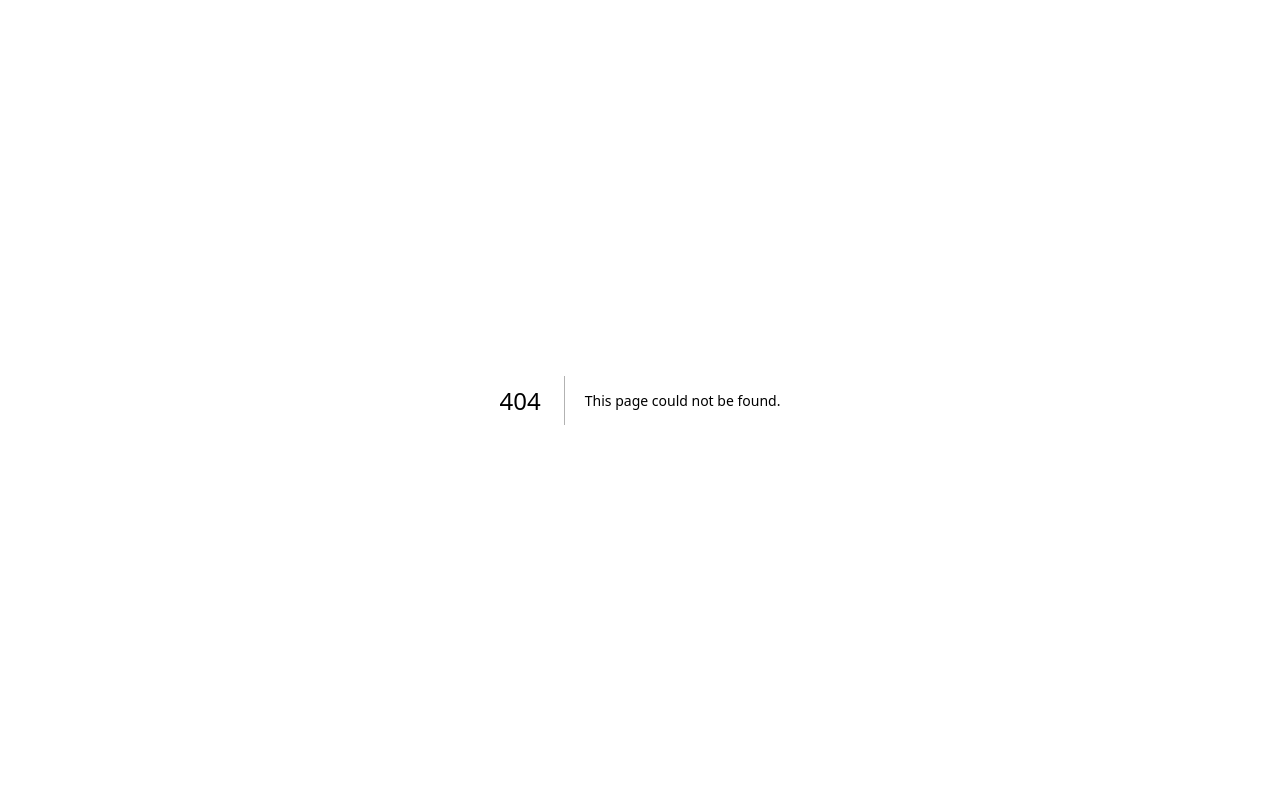
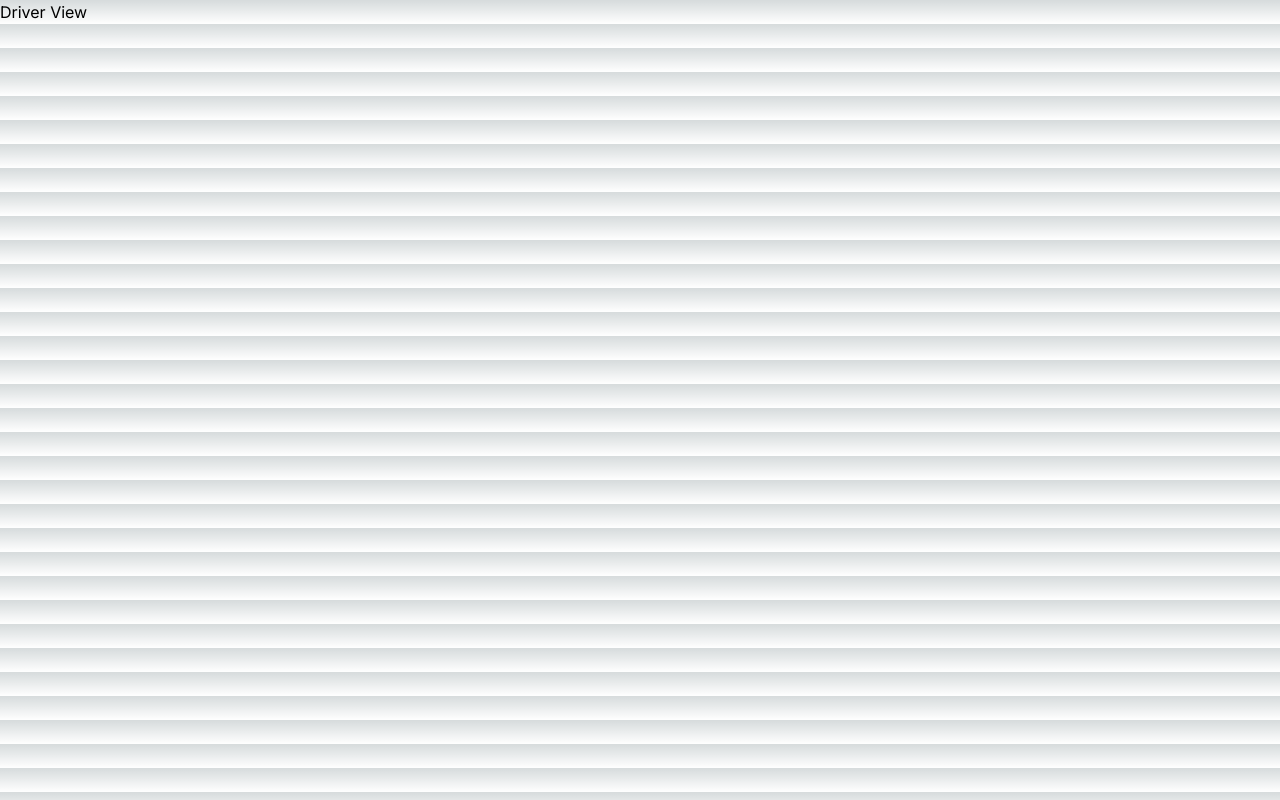
Before and after one commit to IGSparkew/ChallengeSlack-LogiOpti, a Next.js app in the folder front-end/logi-opti/: page /driver in a window 1280 px wide. Before the commit this address had no page. Built offline with nearby package versions, Linux system fonts and the light colour scheme.

Commit message:
make routing view

```diff
--- /dev/null
+++ b/front-end/logi-opti/src/app/client/page.js
@@ -0,0 +1,8 @@
+
+export default function Client() {
+    return(
+        <main>
+            <h1>Client View</h1>
+        </main>
+    );
+}
--- /dev/null
+++ b/front-end/logi-opti/src/app/driver/page.js
@@ -0,0 +1,7 @@
+export default function Driver() {
+    return(
+        <main>
+            <h1>Driver View</h1>
+        </main>
+    );
+}
```
